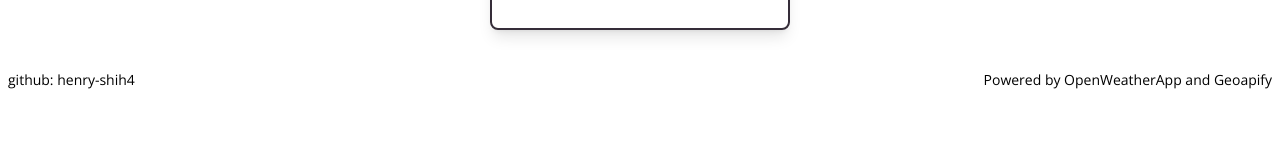
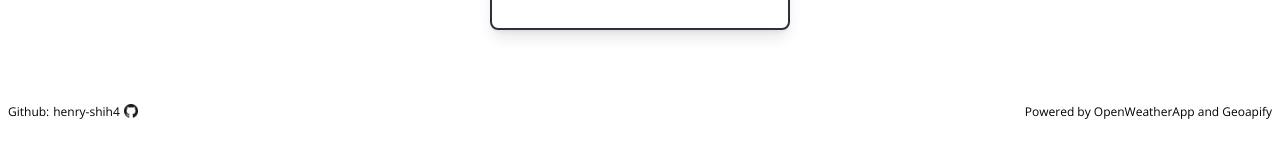
Before and after one commit to henry-shih4/react-weather, a React (Create React App) app: page / in a window 1280 px wide. Shown: the part 454-612 px from the top of the page. Built offline with nearby package versions, Linux system fonts and the light colour scheme; no server answers.

Commit message:
footer position and link
footer position and Link to github

```diff
--- a/src/components/Footer.js
+++ b/src/components/Footer.js
@@ -1,8 +1,23 @@
 export default function Footer() {
   return (
     <>
-      <div className="flex justify-between min-h-full pr-2 pl-2 text-sm text-center">
-        <div>github: henry-shih4</div>
+      <div className="flex justify-between h-[50px] pr-2 pl-2 text-xs text-center items-end">
+        <div className="flex">
+          Github:{" "}
+          <a
+            target="_blank"
+            rel="noreferrer"
+            href="https://github.com/henry-shih4"
+            className="pl-1 flex"
+          >
+            henry-shih4{" "}
+            <img
+              className="h-[14px] ml-1"
+              alt="github"
+              src="/images/github-logo.png"
+            />
+          </a>
+        </div>
         <div>Powered by OpenWeatherApp and Geoapify</div>
       </div>
     </>
```
Also changed, not shown: public/images/github-logo.png (added).
